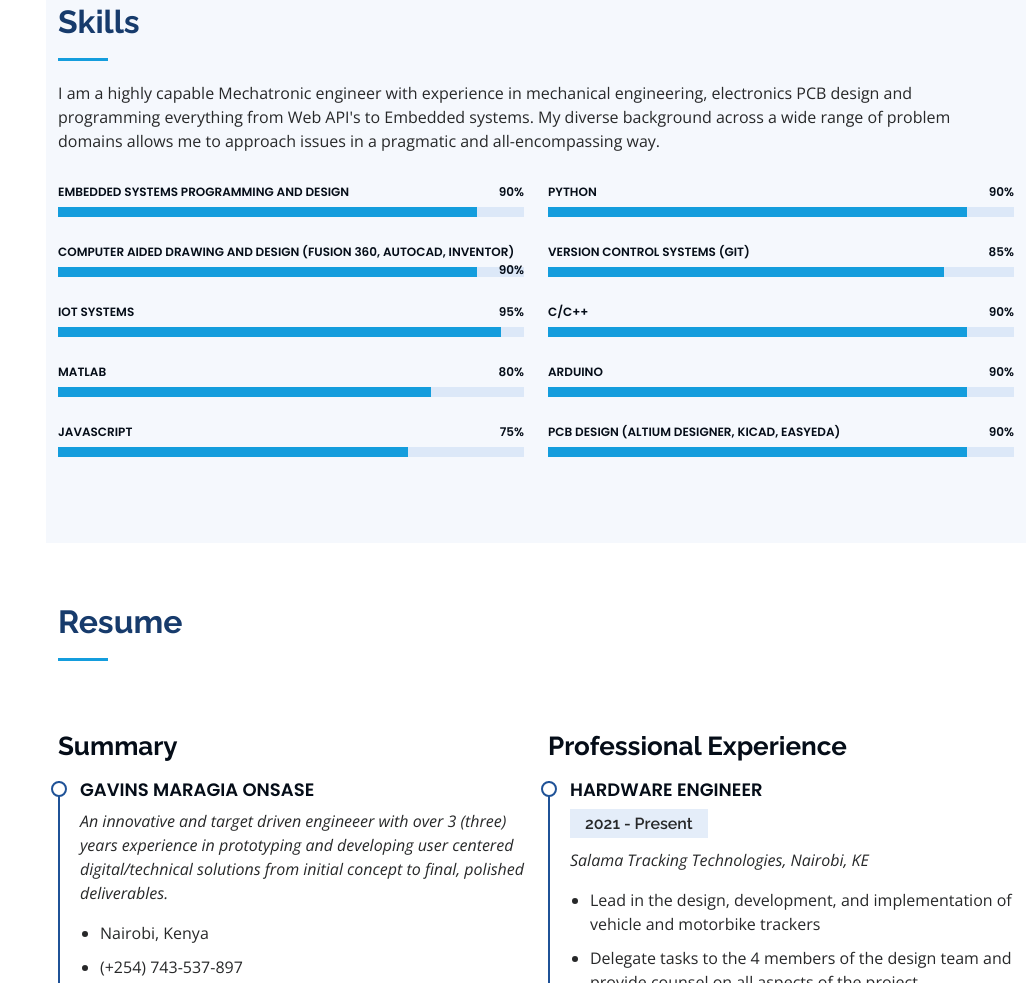
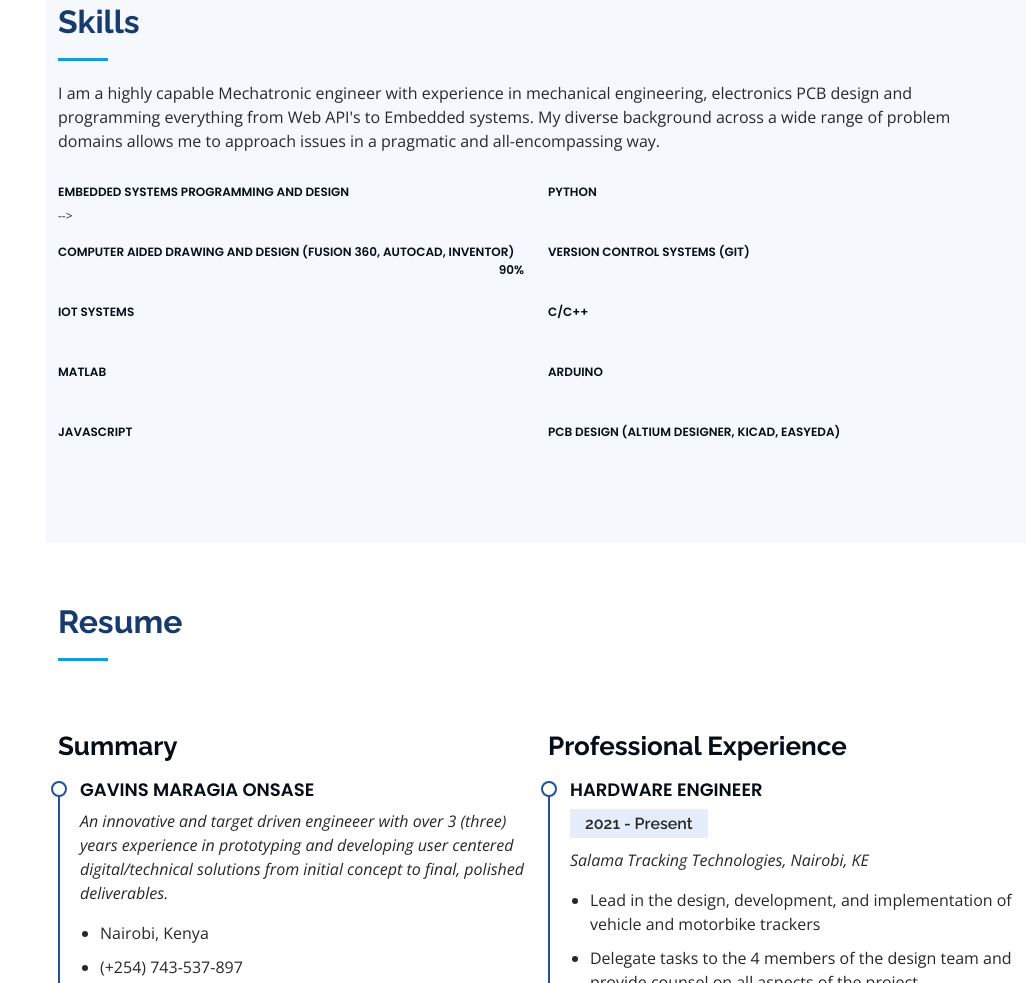
Before and after one commit to GavinsMJ/My-Portfolio, a plain HTML site: page index.html in a window 1280 px wide. Shown: the part 1461-2444 px from the top of the page, without its empty margins (254-1280 px from the left). Drawn offline with nearby package versions, Linux system fonts and the light colour scheme.

Commit message:
Updated skills

```diff
--- a/index.html
+++ b/index.html
@@ -152,38 +152,43 @@
           <div class="col-lg-6" data-aos="fade-up">
 
             <div class="progress">
-              <span class="skill">Embedded systems programming and design <i class="val">90%</i></span>
-              <div class="progress-bar-wrap">
+              <span class="skill">Embedded systems programming and design </span> -->
+              <!-- <span class="skill">Embedded systems programming and design <i class="val">90%</i></span> -->
+              <!-- <div class="progress-bar-wrap">
                 <div class="progress-bar" role="progressbar" aria-valuenow="90" aria-valuemin="0" aria-valuemax="100"></div>
-              </div>
+              </div> -->
             </div>
 
             <div class="progress">
               <span class="skill">Computer Aided Drawing and Design (Fusion 360, AutoCAD, Inventor) <i class="val">90%</i></span>
+              <!-- <span class="skill">Computer Aided Drawing and Design (Fusion 360, AutoCAD, Inventor) <i class="val">90%</i></span>
               <div class="progress-bar-wrap">
                 <div class="progress-bar" role="progressbar" aria-valuenow="90" aria-valuemin="0" aria-valuemax="100"></div>
-              </div>
+              </div> -->
             </div>
 
             <div class="progress">
-              <span class="skill">IOT Systems <i class="val">95%</i></span>
+              <span class="skill">IOT Systems  </span>
+              <!-- <span class="skill">IOT Systems <i class="val">95%</i></span>
               <div class="progress-bar-wrap">
                 <div class="progress-bar" role="progressbar" aria-valuenow="95" aria-valuemin="0" aria-valuemax="100"></div>
-              </div>
+              </div> -->
             </div>
 
             <div class="progress">
-              <span class="skill">MATLAB <i class="val">80%</i></span>
+              <span class="skill">MATLAB  </span>
+              <!-- <span class="skill">MATLAB <i class="val">80%</i></span>
               <div class="progress-bar-wrap">
                 <div class="progress-bar" role="progressbar" aria-valuenow="80" aria-valuemin="0" aria-valuemax="100"></div>
-              </div>
+              </div> -->
             </div>
 
             <div class="progress">
-              <span class="skill">JavaScript <i class="val">75%</i></span>
+              <span class="skill">JavaScript  </span>
+              <!-- <span class="skill">JavaScript <i class="val">75%</i></span>
               <div class="progress-bar-wrap">
                 <div class="progress-bar" role="progressbar" aria-valuenow="75" aria-valuemin="0" aria-valuemax="100"></div>
-              </div>
+              </div> -->
             </div>
 
           </div>
@@ -191,39 +196,44 @@
           <div class="col-lg-6" data-aos="fade-up" data-aos-delay="100">
 
             <div class="progress">
-              <span class="skill">Python <i class="val">90%</i></span>
+              <span class="skill">Python  </span>
+              <!-- <span class="skill">Python <i class="val">90%</i></span>
               <div class="progress-bar-wrap">
                 <div class="progress-bar" role="progressbar" aria-valuenow="90" aria-valuemin="0" aria-valuemax="100"></div>
-              </div>
+              </div> -->
             </div>
 
 
             <div class="progress">
-              <span class="skill">Version Control Systems (Git) <i class="val">85%</i></span>
+              <span class="skill">Version Control Systems (Git)  </span>
+              <!-- <span class="skill">Version Control Systems (Git) <i class="val">85%</i></span>
               <div class="progress-bar-wrap">
                 <div class="progress-bar" role="progressbar" aria-valuenow="85" aria-valuemin="0" aria-valuemax="100"></div>
-              </div>
+              </div> -->
             </div>
 
             <div class="progress">
-              <span class="skill">C/C++ <i class="val">90%</i></span>
+              <span class="skill">C/C++  </span>
+              <!-- <span class="skill">C/C++ <i class="val">90%</i></span>
               <div class="progress-bar-wrap">
                 <div class="progress-bar" role="progressbar" aria-valuenow="90" aria-valuemin="0" aria-valuemax="100"></div>
-              </div>
+              </div> -->
             </div>
 
             <div class="progress">
-              <span class="skill">ARDUINO <i class="val">90%</i></span>
+              <span class="skill">ARDUINO  </span>
+              <!-- <span class="skill">ARDUINO <i class="val">90%</i></span>
               <div class="progress-bar-wrap">
                 <div class="progress-bar" role="progressbar" aria-valuenow="90" aria-valuemin="0" aria-valuemax="100"></div>
-              </div>
+              </div> -->
             </div>
 
             <div class="progress">
-              <span class="skill">PCB Design (Altium Designer, KICAD, EasyEDA) <i class="val">90%</i></span>
+              <span class="skill">PCB Design (Altium Designer, KICAD, EasyEDA) </span>
+              <!-- <span class="skill">PCB Design (Altium Designer, KICAD, EasyEDA) <i class="val">90%</i></span>
               <div class="progress-bar-wrap">
                 <div class="progress-bar" role="progressbar" aria-valuenow="90" aria-valuemin="0" aria-valuemax="100"></div>
-              </div>
+              </div> -->
             </div>
 
         </div>
```
